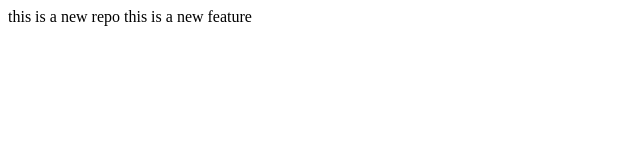
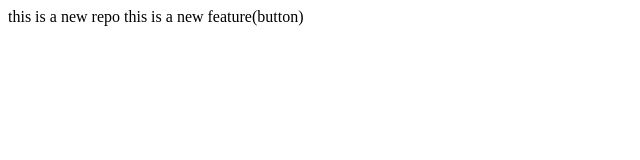
Before and after one commit to sankhajitroy2023/new_project, a plain HTML site: page index.html in a window 1280 px wide. Shown: the full height of the page, 0-640 px from the left. Drawn offline with Linux system fonts and the light colour scheme.

Commit message:
button added

```diff
--- a/index.html
+++ b/index.html
@@ -1,2 +1,2 @@
 <pr>this is a new repo</pr>
-<pr>this is a new feature</pr>
+<pr>this is a new feature(button)</pr>
```
